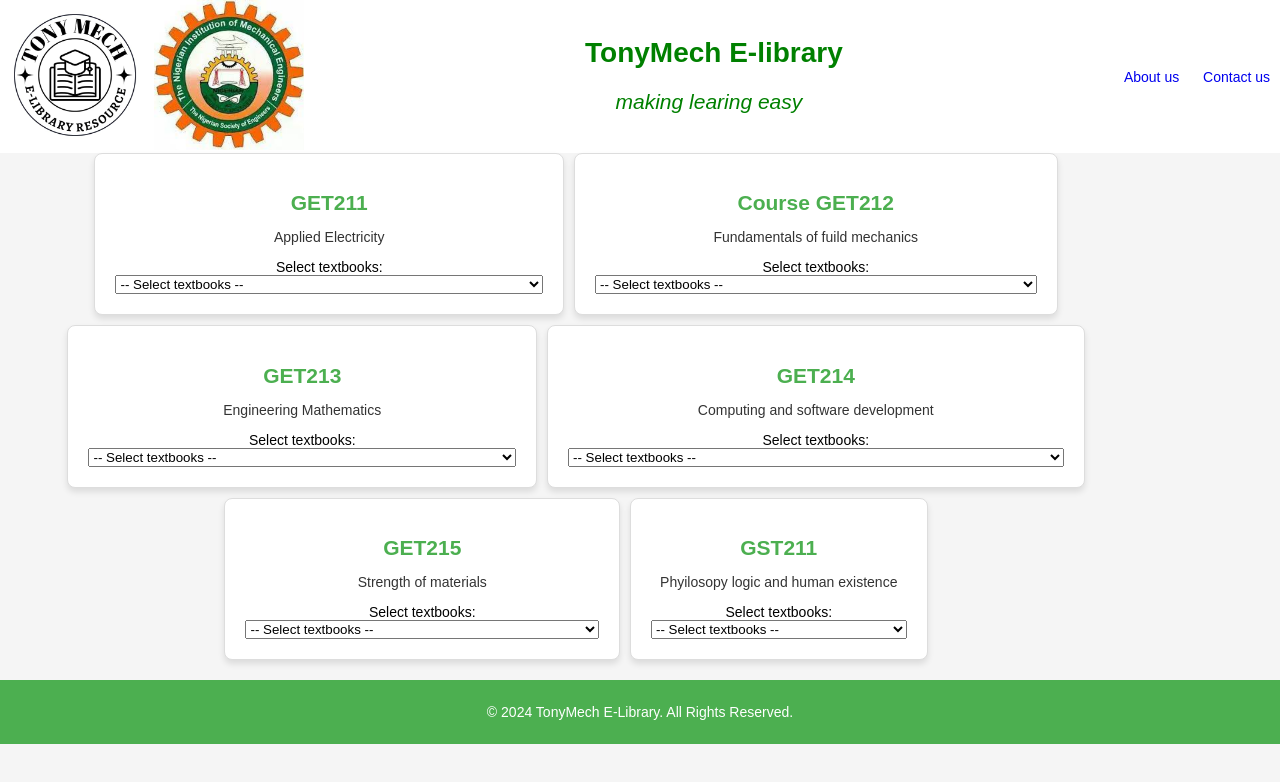
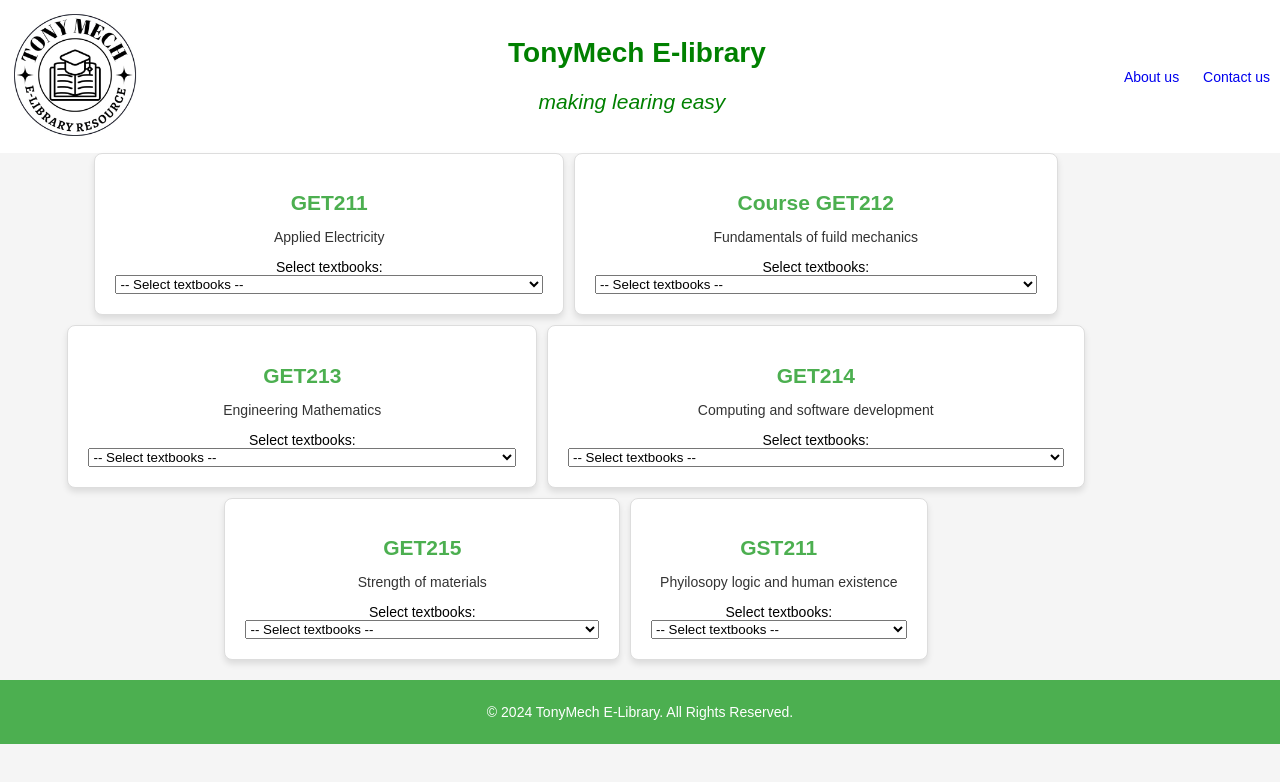
Before and after one commit to tonymech111/E-library-resource, a plain HTML site: page home.html in a window 1280 px wide. Drawn offline with Linux system fonts and the light colour scheme.

Commit message:
Update home.html

```diff
--- a/home.html
+++ b/home.html
@@ -10,8 +10,7 @@
   <header id="header">
     <div class="logo-container">
       <img src="img.png">
-      <img src="images.png">
-     </div>
+      </div>
     <div>
       <h1 class="main title">TonyMech E-library</h1>
       <p class="subtitle">making learing easy</p>
```
